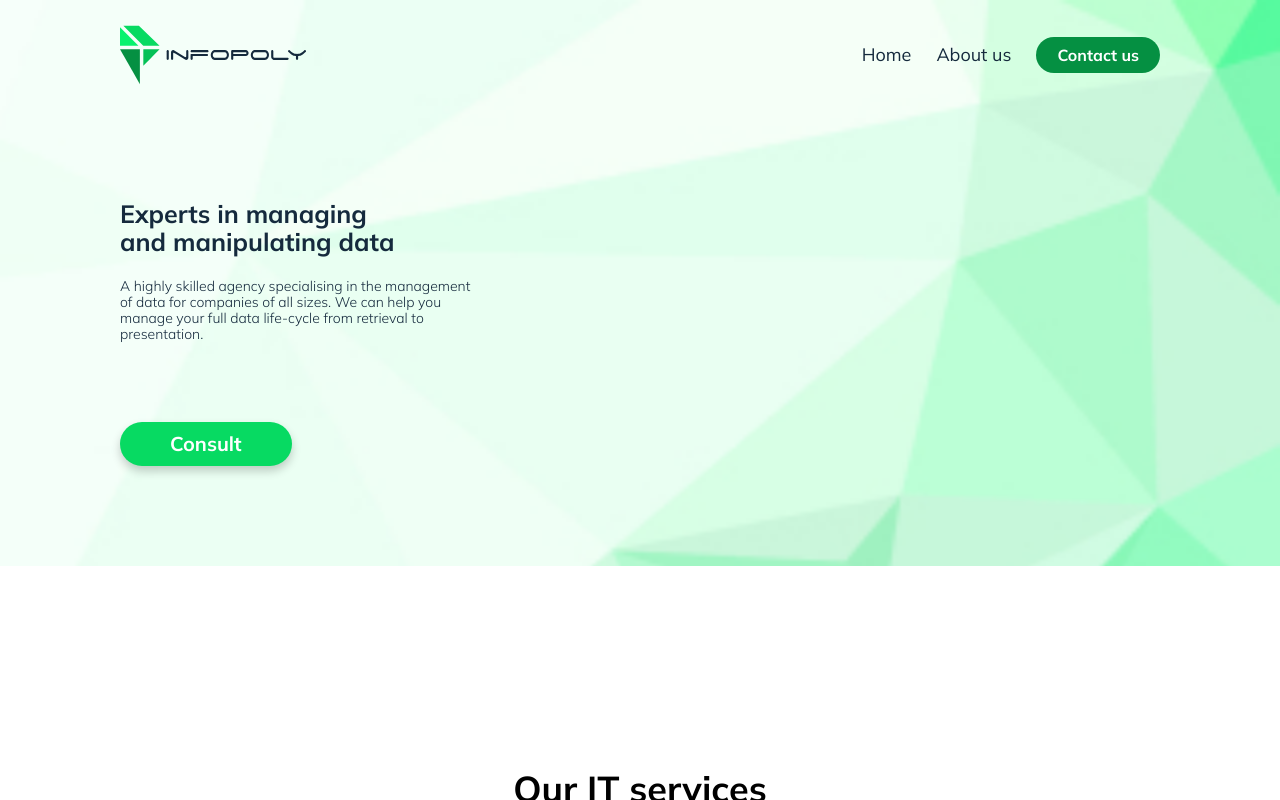
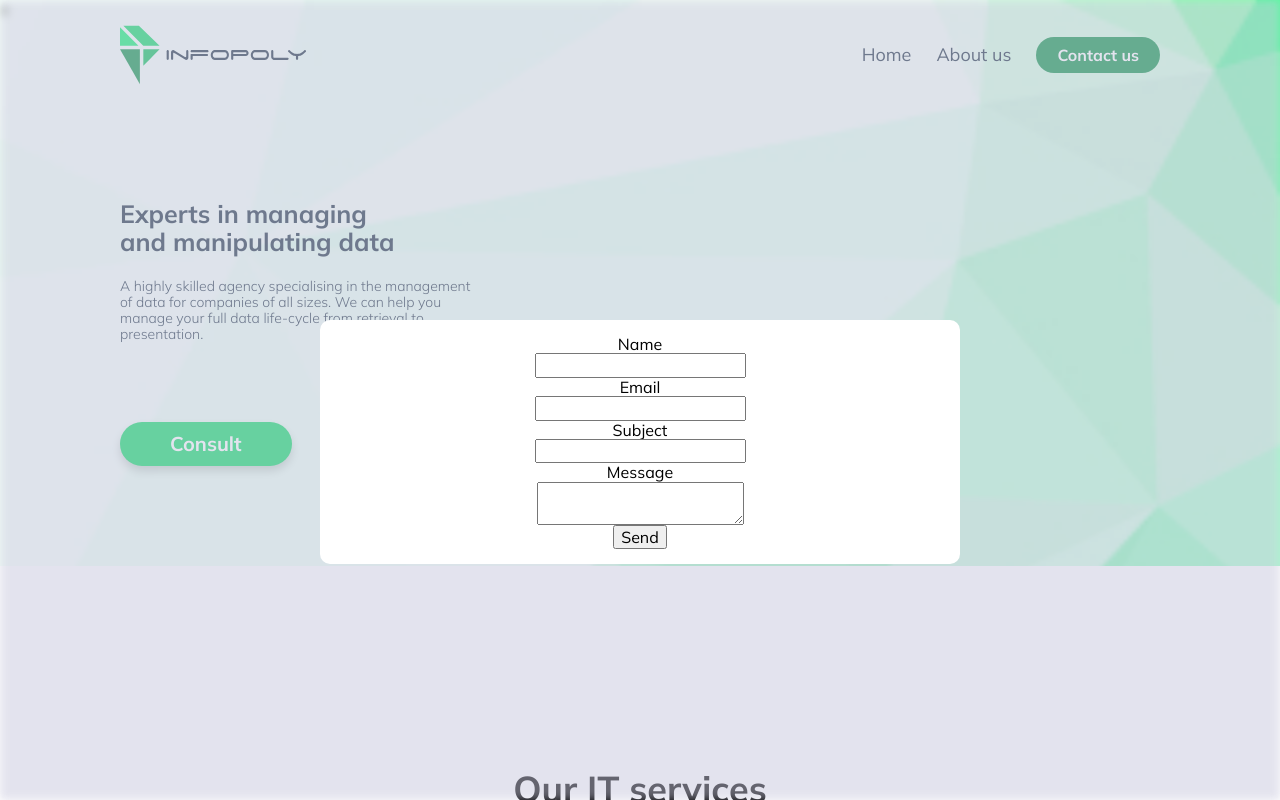
Before and after one commit to KaterynaHruvman/Infopoly, a React (Create React App) app: page / in a window 1280 px wide. Both pictures are taken after a click on the button "Consult". Shown: the top 800 px of the page. Built offline with nearby package versions, Linux system fonts and the light colour scheme; no server answers.

Commit message:
Add form

```diff
--- a/package.json
+++ b/package.json
@@ -3,11 +3,13 @@
   "version": "0.1.0",
   "private": true,
   "dependencies": {
+    "@emailjs/browser": "^3.6.2",
     "@testing-library/jest-dom": "^5.16.4",
     "@testing-library/react": "^13.2.0",
     "@testing-library/user-event": "^13.5.0",
     "bootstrap": "^5.2.0",
     "carousel-react-rcdev": "0.0.4",
+    "emailjs-com": "^3.2.0",
     "gh-pages": "^4.0.0",
     "react": "^18.1.0",
     "react-bootstrap": "^2.4.0",
--- /dev/null
+++ b/src/components/Form/Background.js
@@ -0,0 +1,8 @@
+import styles from './ConsaltUs.module.css'
+
+
+const BackGround = ({setShowForm}) => {
+    return <div onClick={()=>setShowForm(false)} className={styles.container}>x</div>
+}
+
+export default BackGround
--- /dev/null
+++ b/src/components/Form/ConsaltUs.js
@@ -0,0 +1,40 @@
+// import { useState } from 'react';
+// import { send } from 'emailjs-com';
+import styles from './ConsaltUs.module.css'
+import React, { useRef } from 'react';
+import emailjs from '@emailjs/browser';
+
+
+function ConsaltUs() {
+  const form = useRef();
+
+  const sendEmail = (e) => {
+    e.preventDefault();
+
+    emailjs.sendForm('service_zmmi1uo', 'template_zedv23n', form.current, 'xaUe0KlHcXafY9QNu')
+      .then((result) => {
+        console.log(result.text);
+      }, (error) => {
+        console.log(error.text);
+      });
+    // form.reset
+  };
+
+  return (
+
+    <form className={styles.form} ref={form} onSubmit={sendEmail}>
+      <label htmlFor="name">Name</label>
+      <input type="text" name="user_name" id="name"/>
+      <label htmlFor="email">Email</label>
+      <input type="email" name="user_email" id="email" />
+      <label>Subject</label>
+      <input type="subject" name="subject" />
+      <label>Message</label>
+      <textarea name="message" />
+      <input type="submit" value="Send" />
+      </form>
+  );
+}
+
+
+export default ConsaltUs;
--- /dev/null
+++ b/src/components/Form/ConsaltUs.module.css
@@ -0,0 +1,28 @@
+.container{
+    position: fixed;
+    z-index: 10;
+    top: 0;
+    width: 100vw;
+    height: 100vh;
+    overflow: hidden;
+    background-color: rgb(200, 200, 221);
+    opacity: 0.5;
+    filter: blur(4px);
+    cursor: pointer;
+}
+
+.form{
+    position: fixed;
+    top: 40%;
+    left: 25%;
+    display: flex;
+    flex-direction: column;
+    width: 50%;
+    align-items: center;
+    justify-content: center;
+    background-color: white;
+    z-index: 16 !important;
+    opacity: 1 !important;
+    border-radius: 10px;
+    padding: 15px 0;
+}
--- a/src/components/Header/Header.js
+++ b/src/components/Header/Header.js
@@ -6,9 +6,20 @@ import styles from "./Header.module.css";
 
 import logo from "../../assets/images/infoPoly_logo.svg";
 import menu from "../../assets/images/menu.svg";
+import ConsaltUs from '../Form/ConsaltUs';
+import { useState } from 'react';
+import BackGround from '../Form/Background';
 const Header = () => {
+  const [showForm, setShowForm] = useState(false);
+
   return (
     <section className={styles.header}>
+      {
+        showForm && <BackGround setShowForm={setShowForm}/>
+      }
+      {
+        showForm && <ConsaltUs/>
+      }
       <Container>
         <div className={styles.appbar}>
           <img src={logo} className={styles.logo} alt={"logo"} />
@@ -32,7 +43,7 @@ const Header = () => {
           life-cycle from retrieval to presentation.
         </span>
 
-        <button className={styles.btn+ ' ' +styles.btnGreen+ ' ' +styles.btnAnimate} type='button'>Consult</button>
+        <button onClick={()=>setShowForm(prev=>!prev)} className={styles.btn+ ' ' +styles.btnGreen+ ' ' +styles.btnAnimate} type='button'>Consult</button>
 
       </div>
     </Container>
--- a/src/components/MainPage/MainPage.js
+++ b/src/components/MainPage/MainPage.js
@@ -4,7 +4,6 @@ import Map from "../Map/Map";
 import OurClient from "../OurClient/OurClient";
 import OurServices from "../Ourservises/OurServices";
 import OurTeam from "../OurTeam/OurTeam";
-
 const MainPage = () => (
   <>
     <Header/>
--- a/src/components/OurClient/OurClient.js
+++ b/src/components/OurClient/OurClient.js
@@ -23,13 +23,16 @@ import tabush from '../../assets/images/TabushGroupLogo-med.jpg'
 
 const OurClient = () => {
     return (
-
- <Marquee>
-      <a href="https://coeusconsultinggroup.com/"><img src={coeus} className={styles.coeus} alt={"coeus"} /></a>
+        <div className={styles.container}>
+  <h2 className={styles.title}> Our Clients</h2>
+    <div className={styles.clients}>
+ <Marquee className={styles.marqueeontiner}>
+      <a  href="https://coeusconsultinggroup.com/"><img src={coeus} className={styles.coeus} alt={"coeus"} /></a>
        <a href="https://www.trendilize.com/"> <img src={trendelie} className={styles.trendelie} alt={"trendalise"} /></a>
           <a href="https://www.tabush.com"><img src={tabush} className={styles.tabush} alt={"tabush"}  /> </a>
 </Marquee>
-
+            </div>
+            </div>
          );
 }
 
--- a/src/components/OurClient/OurClient.module.css
+++ b/src/components/OurClient/OurClient.module.css
@@ -6,12 +6,8 @@
      position: relative;
      flex-direction: column;
 }
-.swiper-slide img {
-  display: block;
-  width: 100%;
-  height: 100%;
-  object-fit: cover;
-}
+
+
 
 .title{
      margin: 0;
@@ -21,6 +17,7 @@ font-weight: 700;
 line-height: 56px;
 letter-spacing: 0em;
 text-align: left;
+border-bottom: 2px solid black;
 
 }
 .clients{
@@ -29,7 +26,7 @@ text-align: left;
 .coeus{
     height: 129px;
     margin-top:160px;
-width: 475px;
+    width: 475px;
     margin-right: 130px;
     cursor: pointer;
 }
@@ -44,9 +41,11 @@ width: 475px;
      height: 129px;
     margin-top:160px;
     width: 475px;
+    height: 129px;
     margin-right: 130px;
     cursor: pointer;
 }
+
 
 @media screen and (max-width: 768px){
 .container {
--- a/src/components/OurTeam/OurTeam.js
+++ b/src/components/OurTeam/OurTeam.js
@@ -35,11 +35,11 @@ const OurTeam = () => {
       <img className={styles.background} src={background} alt={'rectangle'}/>
       <img className={styles.background2} src={background2} alt={'rectangle'}/>
       <div className={styles.navigation}>
-        <div onClick={()=>setActiveTab('Founder')} className={activeTab==="Founder" && styles.activeTab}>Founders</div>
-        <div onClick={() => setActiveTab('Designer')} className={activeTab==="Designer" && styles.activeTab}>Designers</div>
-        <div onClick={() => setActiveTab('Developer')} className={activeTab==="Developer" && styles.activeTab}>Developers</div>
-        <div onClick={() => setActiveTab('Data Analyst')} className={activeTab === "Data Analyst" && styles.activeTab}>Data Analyst</div>
-         <div onClick={() => setActiveTab('Data Architect')} className={activeTab==="Data Architect" && styles.activeTab}>Data Architects</div>
+        <div onClick={()=>setActiveTab('Founder')} className={activeTab==="Founder" ? styles.activeTab : ''}>Founders</div>
+        <div onClick={() => setActiveTab('Designer')} className={activeTab==="Designer" ? styles.activeTab : ''}>Designers</div>
+        <div onClick={() => setActiveTab('Developer')} className={activeTab==="Developer" ? styles.activeTab : ''}>Developers</div>
+        <div onClick={() => setActiveTab('Data Analyst')} className={activeTab === "Data Analyst" ? styles.activeTab : ''}>Data Analyst</div>
+         <div onClick={() => setActiveTab('Data Architect')} className={activeTab==="Data Architect" ? styles.activeTab : ''}>Data Architects</div>
       </div>
       <div className={styles.membersContainer}>
         {
--- a/src/components/Ourservises/OurServices.js
+++ b/src/components/Ourservises/OurServices.js
@@ -34,7 +34,7 @@ const OurServices = () => {
                 We can help and advise the most suitable technology for your requirements.</h5>
             <div className={styles.cardContainer}>
                 {serviceData.map(service => {
-                    return <ServiceCard service={service}/>
+                    return <ServiceCard key={service.id} service={service}/>
                 })
 
                 }
--- a/src/components/Ourservises/OurServices.module.css
+++ b/src/components/Ourservises/OurServices.module.css
@@ -12,7 +12,7 @@ font-size: 36px;
 font-weight: 700;
 line-height: 56px;
 letter-spacing: 0em;
-
+border-bottom: 2px solid black;
 }
 .text{
     margin: 0;
```
Also changed, not shown: src/components/Form/Form.js (deleted, +0 -42 lines), 1 other file (tests, documents, lock files or other folders).
